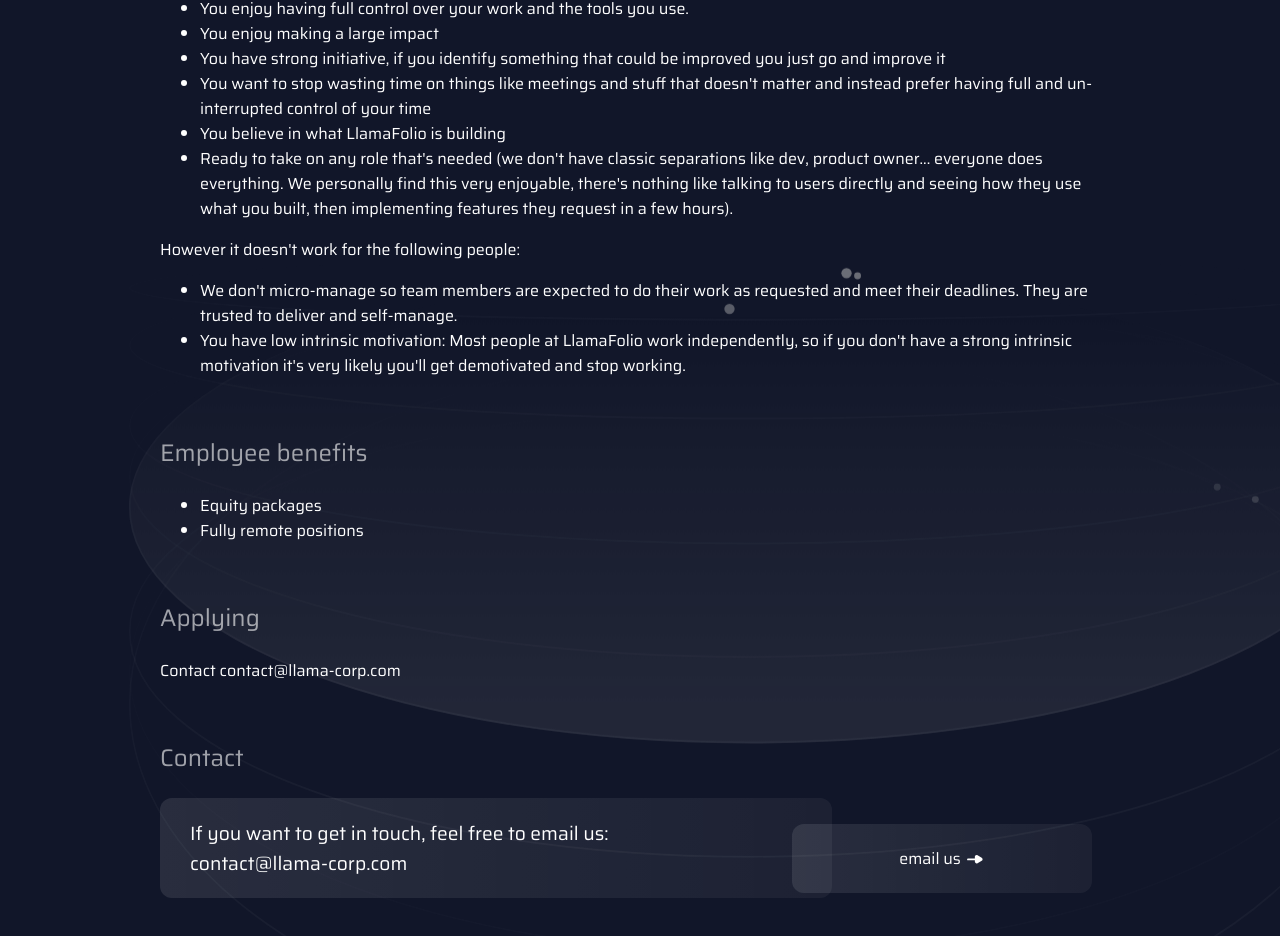
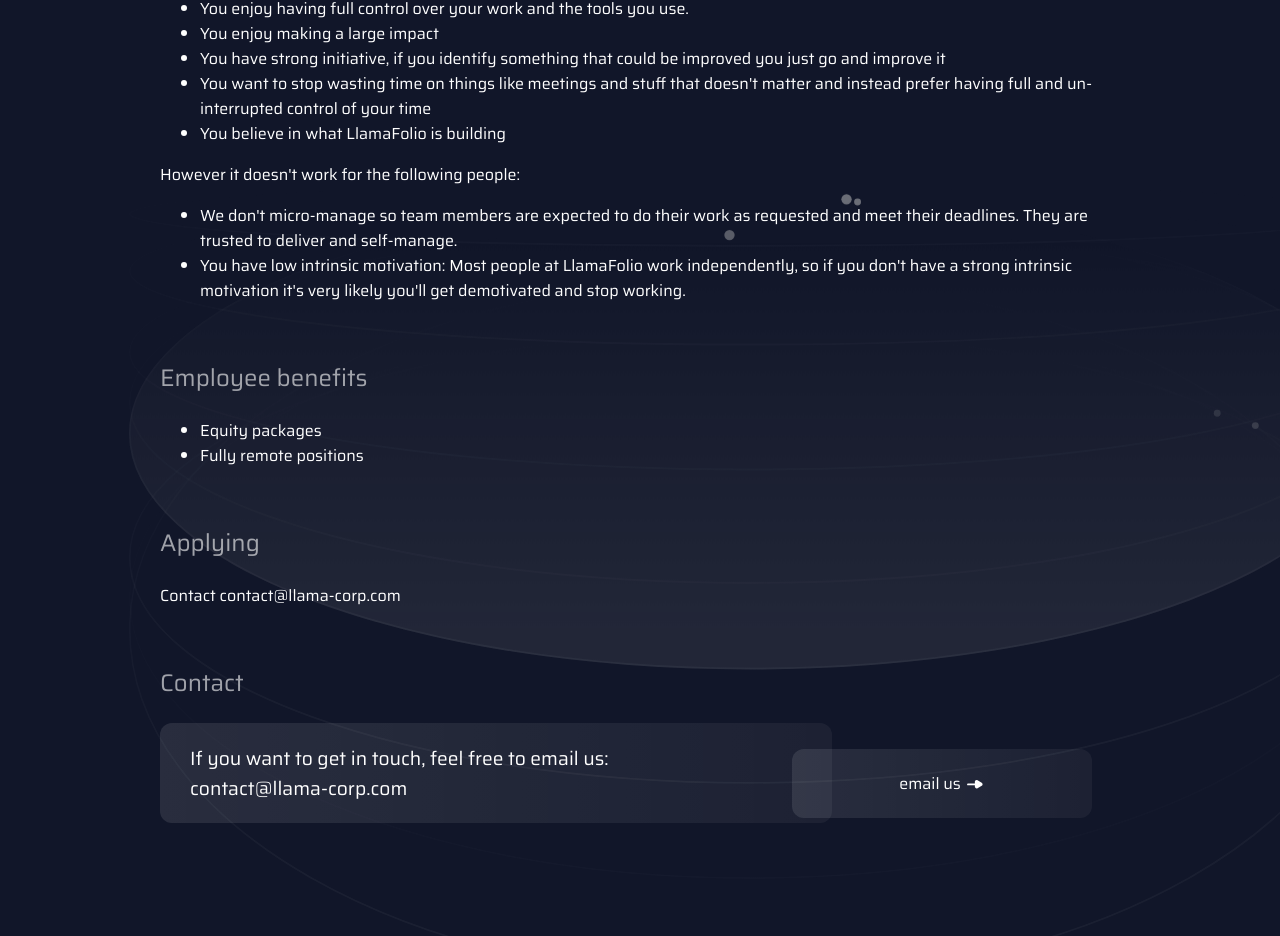
Before and after one commit to DefiLlama/llama-corp, a Next.js app: page /jobs/llamafolio-front-end-dev in a window 1280 px wide. Shown: the part 1273-2209 px from the top of the page. Built offline with nearby package versions, Linux system fonts and the light colour scheme.

Commit message:
tweak careers

```diff
--- a/data/careers.js
+++ b/data/careers.js
@@ -59,7 +59,6 @@
           <li>You have strong initiative, if you identify something that could be improved you just go and improve it</li>
           <li>You want to stop wasting time on things like meetings and stuff that doesn't matter and instead prefer having full and un-interrupted control of your time</li>
           <li>You believe in what LlamaFolio is building</li>
-          <li>Ready to take on any role that's needed (we don't have classic separations like dev, product owner... everyone does everything. We personally find this very enjoyable, there's nothing like talking to users directly and seeing how they use what you built, then implementing features they request in a few hours).</li>
         </ul>
 
         <p>
@@ -150,7 +149,6 @@
           <li>You have strong initiative, if you identify something that could be improved you just go and improve it</li>
           <li>You want to stop wasting time on things like meetings and stuff that doesn't matter and instead prefer having full and un-interrupted control of your time</li>
           <li>You believe in what LlamaNodes is building</li>
-          <li>Ready to take on any role that's needed (we don't have classic separations like dev, product owner... everyone does everything. We personally find this very enjoyable, there's nothing like talking to users directly and seeing how they use what you built, then implementing features they request in a few hours).</li>
         </ul>
 
         <p>
@@ -167,7 +165,6 @@
         <h3>Employee benefits</h3>
 
         <ul>
-          <li>Performance based bonuses</li>
           <li>Equity packages</li>
           <li>Fully remote positions</li>
         </ul>
@@ -238,7 +235,6 @@
           <li>You have strong initiative, if you identify something that could be improved you just go and improve it</li>
           <li>You want to stop wasting time on things like meetings and stuff that doesn't matter and instead prefer having full and un-interrupted control of your time</li>
           <li>You believe in what LlamaNodes is building</li>
-          <li>Ready to take on any role that's needed (we don't have classic separations like dev, product owner... everyone does everything. We personally find this very enjoyable, there's nothing like talking to users directly and seeing how they use what you built, then implementing features they request in a few hours).</li>
         </ul>
 
         <p>
```
